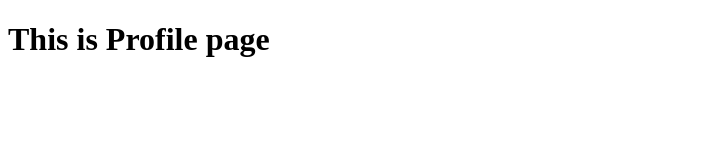
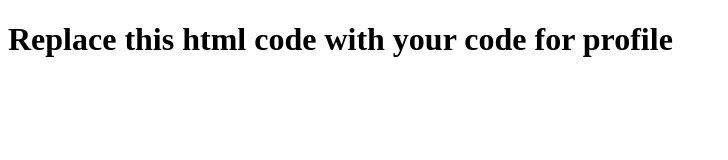
Before and after one commit to rahulpanchal0106/FreshStart, a website: page public/profile.html in a window 1280 px wide. Shown: the whole page, without its empty margins (0-728 px from the left). Drawn offline with Linux system fonts and the light colour scheme.

Commit message:
Update profile.html

```diff
--- a/public/profile.html
+++ b/public/profile.html
@@ -6,6 +6,6 @@
     <title>Profile</title>
 </head>
 <body>
-    <h1>This is Profile page</h1>
+    <h1>Replace this html code with your code for profile</h1>
 </body>
 </html>
```
